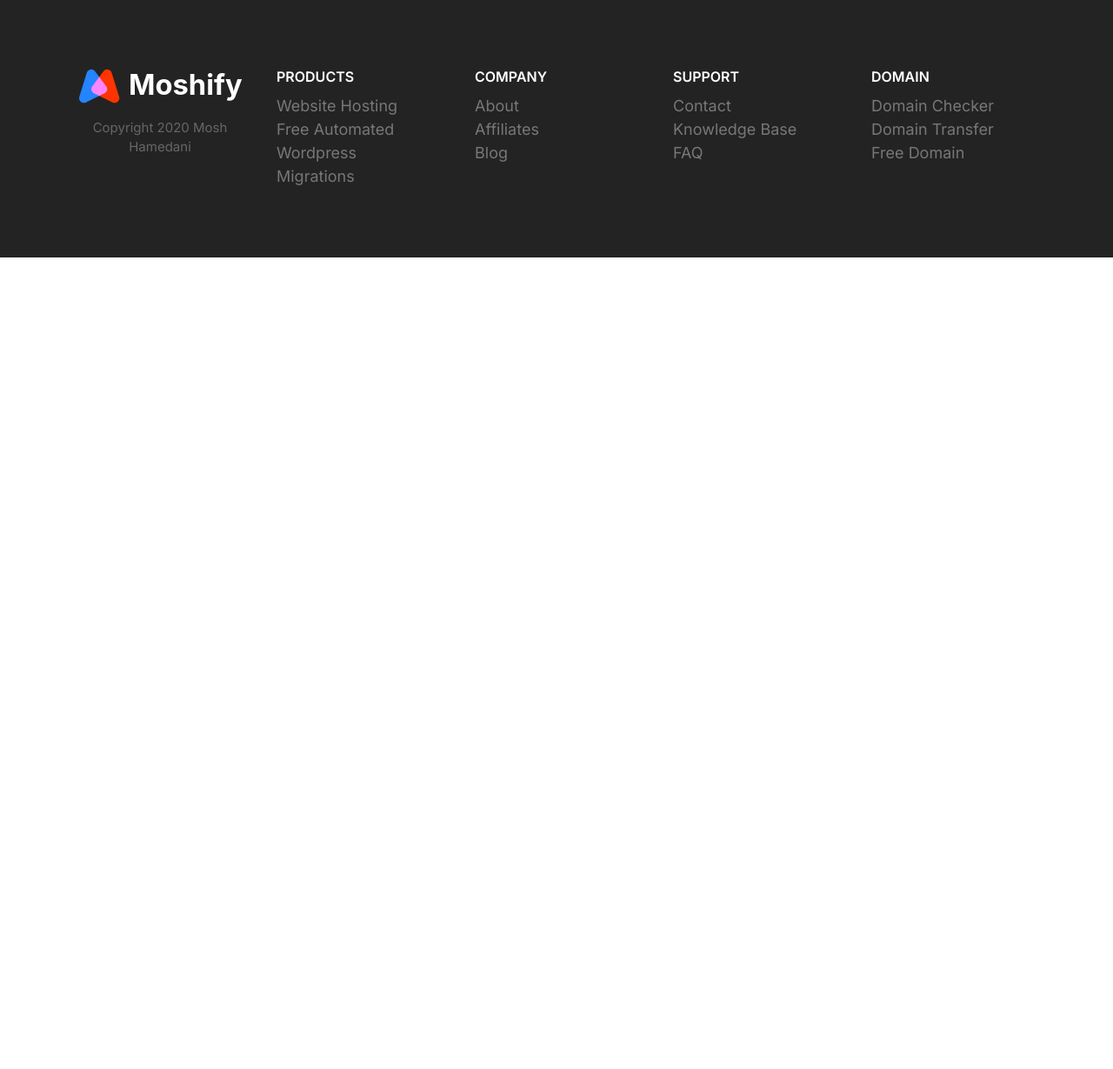
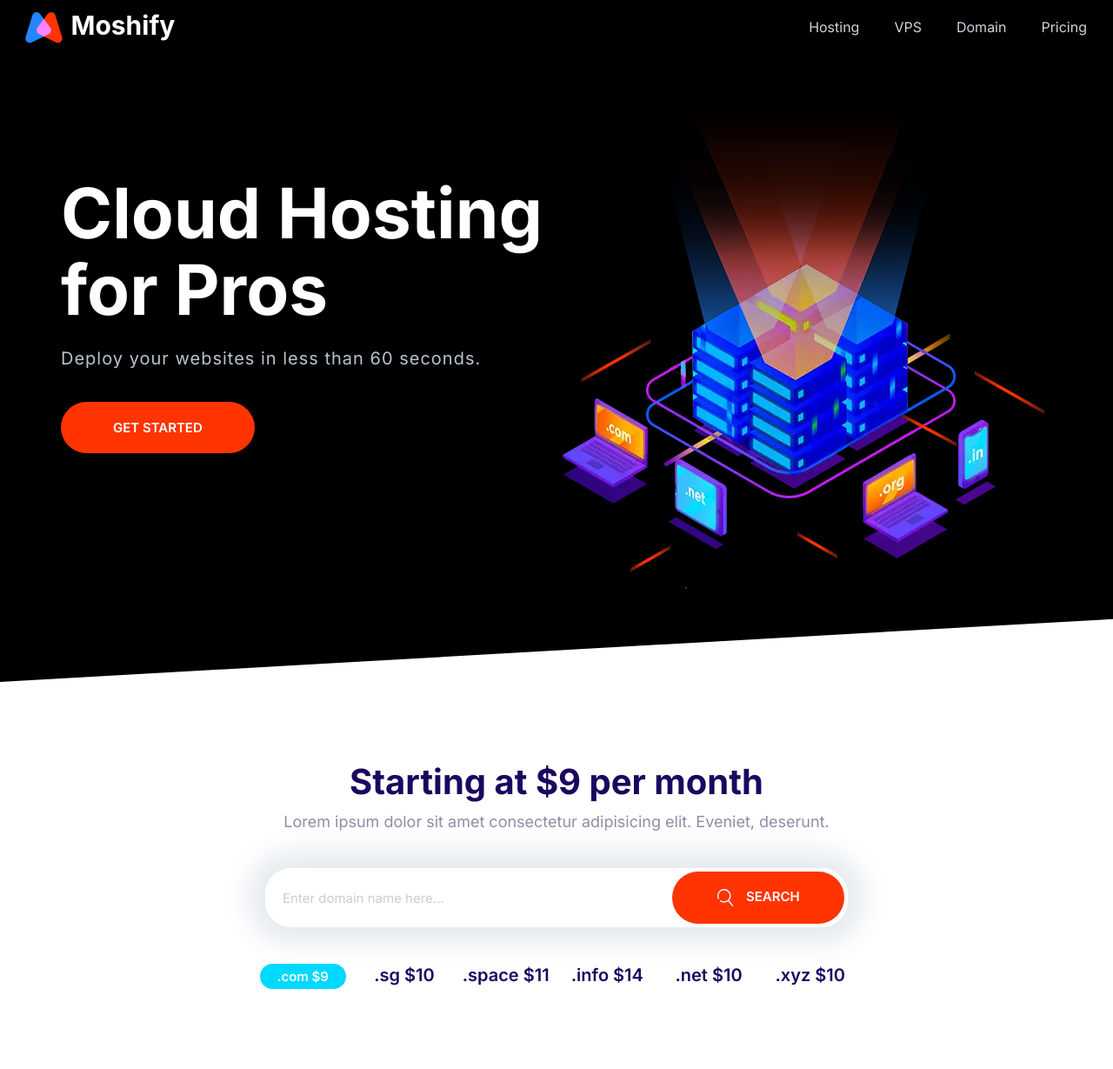
Before and after one commit to lantranad2/moshify, a plain HTML site: page index.html in a window 1280 px wide. Shown: the whole page at 87% size. Before the commit the page ends 800 px from the top, so only its background shows below. Drawn offline with Linux system fonts and the light colour scheme.

Commit message:
Troubleshoot layout issues: input-group.

```diff
--- a/css/styles.css
+++ b/css/styles.css
@@ -138,7 +138,6 @@ a {
 .list {
   list-style: none;
   padding-left: 0;
-  color: var(--color-headings);
 }
 
 .list--inline .list__item {
@@ -202,7 +201,7 @@ a {
   font-size: 1.8rem;
   font-weight: 600;
   text-transform: uppercase;
-  padding: 2rem 3rem;
+  padding: 2rem 4vw;
   border: 0;
   border-radius: 40px;
   cursor: pointer;
@@ -297,6 +296,7 @@ a {
   border: 0;
   flex-grow: 1;
   padding: 1.5rem 2rem;
+  width: 0;
 }
 
 .input-group .btn {
@@ -750,11 +750,12 @@ a {
 }
 
 .block-domain__prices {
+  color: var(--color-headings);
   display: grid;
-  grid-template-columns: repeat(3, 1fr);
+  grid-template-columns: repeat(2, 1fr);
   grid-template-rows: repeat(2, 6rem);
   font-size: 2rem;
-  font-weight: 600px;
+  font-weight: 600;
   justify-items: center;
   max-width: 700px;
   margin: 0 auto;
--- a/index.html
+++ b/index.html
@@ -14,74 +14,80 @@
     <link rel="stylesheet" href="./css/styles.css" />
   </head>
   <body>
-    <footer class="block block--dark footer">
-      <div class="container grid footer__sections">
-        <section class="collapsible collapsible--expanded footer__section">
-          <header class="collapsible__header">
-            <h2 class="collapsible__heading footer__heading">Products</h2>
-            <svg class="icon icon--white collapsible__chevron">
-              <use xlink:href="./images/sprite.svg#chevron"></use>
+    <header>
+      <nav class="nav collapsible">
+        <a class="nav__brand" href="/"
+          ><img src="./images/logo.svg" alt=""
+        /></a>
+        <svg class="icon icon--white nav__toggler">
+          <use xlink:href="./images/sprite.svg#menu"></use>
         </svg>
+        <ul class="list nav__list collapsible__content">
+          <li class="nav__item"><a href="#">Hosting</a></li>
+          <li class="nav__item"><a href="#">VPS</a></li>
+          <li class="nav__item"><a href="#">Domain</a></li>
+          <li class="nav__item"><a href="#">Pricing</a></li>
+        </ul>
+      </nav>
     </header>
-          <div class="collapsible__content">
-            <ul class="list">
-              <li><a href="#">Website Hosting</a></li>
-              <li><a href="#">Free Automated Wordpress</a></li>
-              <li><a href="#">Migrations</a></li>
-            </ul>
+    <section class="hero block block--dark block--skewed-left">
+      <div class="container grid grid--1x2">
+        <header class="hero__content block__header">
+          <h1 class="block__heading">Cloud Hosting for Pros</h1>
+          <p class="hero__tagline">
+            Deploy your websites in less than 60 seconds.
+          </p>
+          <a href="#" class="btn btn--accent btn--stretched">Get Started</a>
+        </header>
+        <picture>
+          <source
+            type="image/webp"
+            srcset="./images/banner.webp 1x, ./images/banner@2x.webp 2x"
+          />
+          <source
+            type="image/png"
+            srcset="./images/banner.png 1x, ./images/banner@2x.png 2x"
+          />
+          <img
+            class="hero__image"
+            src="./images/banner.png"
+            alt=""
+            block__header
+          />
+        </picture>
       </div>
     </section>
-        <section class="collapsible footer__section">
-          <header class="collapsible__header">
-            <h2 class="collapsible__heading footer__heading">Company</h2>
-            <svg class="icon icon--white collapsible__chevron">
-              <use xlink:href="./images/sprite.svg#chevron"></use>
+    <section class="block container block-domain">
+      <header class="block__header">
+        <h2>Starting at $9 per month</h2>
+        <p>
+          Lorem ipsum dolor sit amet consectetur adipisicing elit. Eveniet,
+          deserunt.
+        </p>
+      </header>
+      <div class="input-group">
+        <input
+          type="text"
+          class="input"
+          placeholder="Enter domain name here..."
+        />
+        <button class="btn btn--accent">
+          <svg class="icon icon--white">
+            <use xlink:href="./images/sprite.svg#search"></use>
           </svg>
-          </header>
-          <div class="collapsible__content">
-            <ul class="list">
-              <li><a href="#">About</a></li>
-              <li><a href="#">Affiliates</a></li>
-              <li><a href="#">Blog</a></li>
+          Search
+        </button>
+      </div>
+      <ul class="list block-domain__prices">
+        <li><span class="badge badge--secondary">.com $9</span></li>
+        <li>.sg $10</li>
+        <li>.space $11</li>
+        <li>.info $14</li>
+        <li>.net $10</li>
+        <li>.xyz $10</li>
       </ul>
-          </div>
     </section>
-        <section class="collapsible footer__section">
-          <header class="collapsible__header">
-            <h2 class="collapsible__heading footer__heading">Support</h2>
-            <svg class="icon icon--white collapsible__chevron">
-              <use xlink:href="./images/sprite.svg#chevron"></use>
-            </svg>
-          </header>
-          <div class="collapsible__content">
-            <ul class="list">
-              <li><a href="#">Contact</a></li>
-              <li><a href="#">Knowledge Base</a></li>
-              <li><a href="#">FAQ</a></li>
-            </ul>
-          </div>
-        </section>
-        <section class="collapsible footer__section">
-          <header class="collapsible__header">
-            <h2 class="collapsible__heading footer__heading">Domain</h2>
-            <svg class="icon icon--white collapsible__chevron">
-              <use xlink:href="./images/sprite.svg#chevron"></use>
-            </svg>
-          </header>
-          <div class="collapsible__content">
-            <ul class="list">
-              <li><a href="#">Domain Checker</a></li>
-              <li><a href="#">Domain Transfer</a></li>
-              <li><a href="#">Free Domain</a></li>
-            </ul>
-          </div>
-        </section>
-        <section class="footer__brand">
-          <img src="./images/logo.svg" alt="" />
-          <p class="footer__copyright">Copyright 2020 Mosh Hamedani</p>
-        </section>
-      </div>
-    </footer>
+
     <script src="./js/main.js"></script>
   </body>
 </html>
```
Also changed, not shown: playground.html (added, +48 -0 lines). Lines whose indentation alone changed are shown as unchanged.
